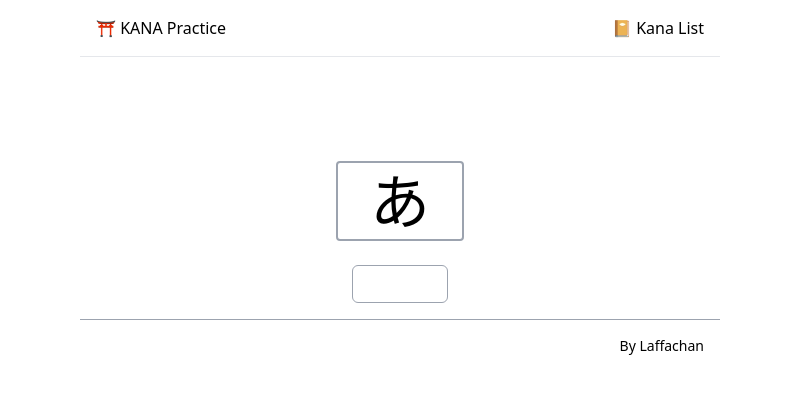
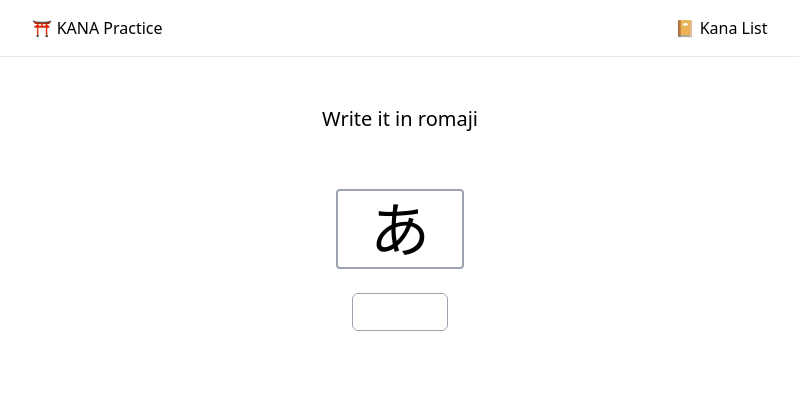
Before and after one commit to laffachan/kana-sensei, a React (Create React App) app: page /hiragana in a window 1280 px wide. Shown: the top 394 px of the page, without its empty margins (240-1039 px from the left). Built offline with nearby package versions, Linux system fonts and the light colour scheme.

Commit message:
add modal

```diff
--- a/package.json
+++ b/package.json
@@ -11,11 +11,13 @@
     "@types/node": "13.13.4",
     "@types/react": "16.9.34",
     "@types/react-dom": "16.9.6",
+    "@types/react-modal": "3.10.5",
     "@types/react-router-dom": "5.1.4",
     "classnames": "2.2.6",
     "eslint-plugin-react-hooks": "3.0.0",
     "react": "16.13.1",
     "react-dom": "16.13.1",
+    "react-modal": "3.11.2",
     "react-router-dom": "5.1.2",
     "react-scripts": "3.0.1",
     "tailwindcss": "1.3.4",
--- a/src/App.tsx
+++ b/src/App.tsx
@@ -1,19 +1,33 @@
-import React from "react";
+import React, { useState } from "react";
 import { BrowserRouter as Router, Switch, Route, Link } from "react-router-dom";
 import Revision from "./Revision";
 import Practice from "./Practice";
 import { hiragana, katakana } from "./kana";
 import Home from "./Home";
+import ReactModal from "react-modal";
+import Modal from "react-modal";
 
 export default function App() {
+  const [showModal, setShowModal] = useState(false);
+
+  Modal.setAppElement("#root");
+
+  function handleOpenModal() {
+    setShowModal(true);
+  }
+
+  function handleCloseModal() {
+    setShowModal(false);
+  }
+
   return (
     <Router>
       <div
-        className="max-w-screen-sm mx-auto flex flex-col min-h-screen divide-y divide-gray-400 "
+        className="relative mx-auto flex flex-col min-h-screen divide-y divide-gray-400"
         style={{ minHeight: "-webkit-fill-available" }}
       >
         <div className="flex-grow">
-          <div className="container mx-auto flex p-4 justify-between border-b">
+          <div className="container mx-auto flex p-4 justify-between border-b bg-teal-100 xl:justify-around">
             <Link to="/">
               <div>
                 <span role="img" aria-label="">
@@ -22,14 +36,22 @@ export default function App() {
                 KANA Practice
               </div>
             </Link>
-            <Link to="/revision">
-              <div>
-                <span role="img" aria-label="">
-                  📔
-                </span>{" "}
-                Kana List
-              </div>
-            </Link>
+            <div>
+              <span role="img" aria-label="">
+                📔
+              </span>{" "}
+              <button onClick={handleOpenModal}>Kana List</button>
+              <ReactModal
+                isOpen={showModal}
+                contentLabel="Revision"
+                onRequestClose={handleCloseModal}
+              >
+                <button onClick={handleCloseModal}>X</button>
+                <div className="relative pt-5">
+                  <Revision />
+                </div>
+              </ReactModal>
+            </div>
           </div>
           <Switch>
             <Route path="/hiragana">
@@ -38,17 +60,12 @@ export default function App() {
             <Route path="/katakana">
               <Practice data={katakana} />
             </Route>
-            <Route path="/revision">
-              <Revision />
-            </Route>
+
             <Route path="/">
               <Home />
             </Route>
           </Switch>
         </div>
-        <footer className="container mx-auto w-full text-right p-4 pin-b text-sm">
-          <div>By Laffachan</div>
-        </footer>
       </div>
     </Router>
   );
--- a/src/Home.tsx
+++ b/src/Home.tsx
@@ -12,6 +12,11 @@ export default function Home() {
       <Link to="/katakana" className="underline">
         Katakana カタカナ
       </Link>
+      <footer className="container mx-auto w-full text-right p-4 text-sm absolute bottom-0 border-t bg-teal-100">
+        <div>
+          <a href="https://github.com/laffachan/kana-app">By Laffachan</a>
+        </div>
+      </footer>
     </div>
   );
 }
--- a/src/Practice.tsx
+++ b/src/Practice.tsx
@@ -25,7 +25,8 @@ function Practice({ data }: Props) {
   }
 
   return (
-    <div className="pt-12 text-center">
+    <div className="pt-12 text-center text-xl">
+      Write it in romaji
       <Question
         kanaList={data}
         kana={randomKana[0]}
--- a/src/Question.tsx
+++ b/src/Question.tsx
@@ -101,7 +101,15 @@ function Question({
 
   return (
     <div className="pt-12 text-center">
-      <div className="border-2 border-gray-400 rounded p-2 mb-6 inline-block text-6xl w-32 m-2">
+      <div
+        className={classNames(
+          "border-2 border-gray-400 rounded p-2 mb-6 inline-block text-6xl w-32 m-2 ",
+          {
+            "border-green-400": isAnswered && isCorrect,
+            "border-red-400": isAnswered && !isCorrect
+          }
+        )}
+      >
         {kana}
       </div>
       <form action="#" onSubmit={handleSubmit}>
@@ -127,7 +135,15 @@ function Question({
           value={inputValue}
         />
         <div data-testid="status" className="text-xl">
-          {isAnswered && exist ? (isCorrect ? `✔ ${good}` : `❌ ${bad}`) : ""}{" "}
+          {isAnswered && exist ? (
+            isCorrect ? (
+              <div data-testid="good">{good}</div>
+            ) : (
+              <div data-testid="bad">{bad}</div>
+            )
+          ) : (
+            ""
+          )}{" "}
         </div>
         {isAnswered && !isCorrect ? (
           <>
--- a/src/index.tsx
+++ b/src/index.tsx
@@ -1,8 +1,7 @@
 import React from "react";
 import ReactDOM from "react-dom";
 // @ts-ignore
-import * as serviceWorker from './serviceWorker';
-
+import * as serviceWorker from "./serviceWorker";
 
 import App from "./App";
 
```
Also changed, not shown: 2 other files (tests, documents, lock files or other folders).
